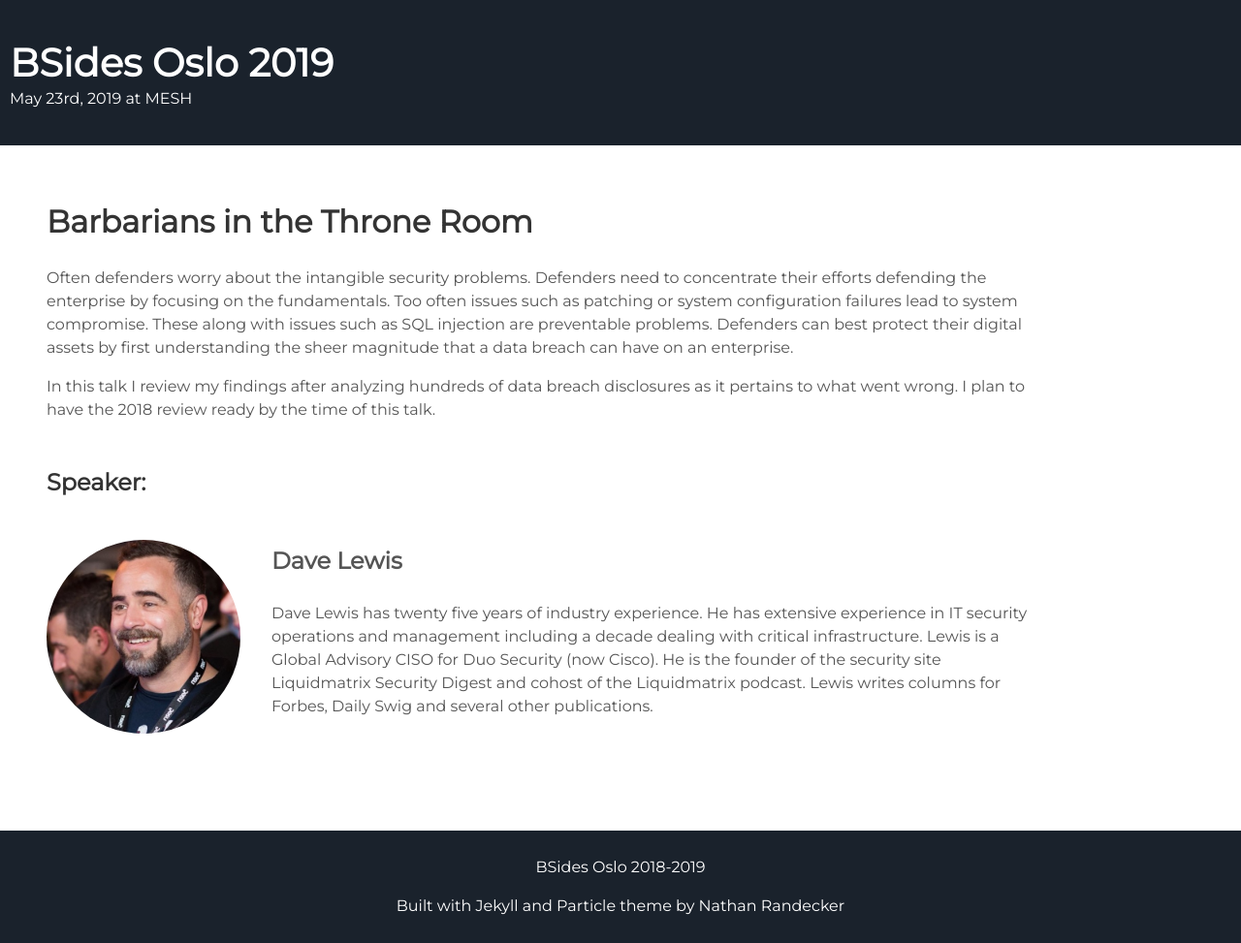
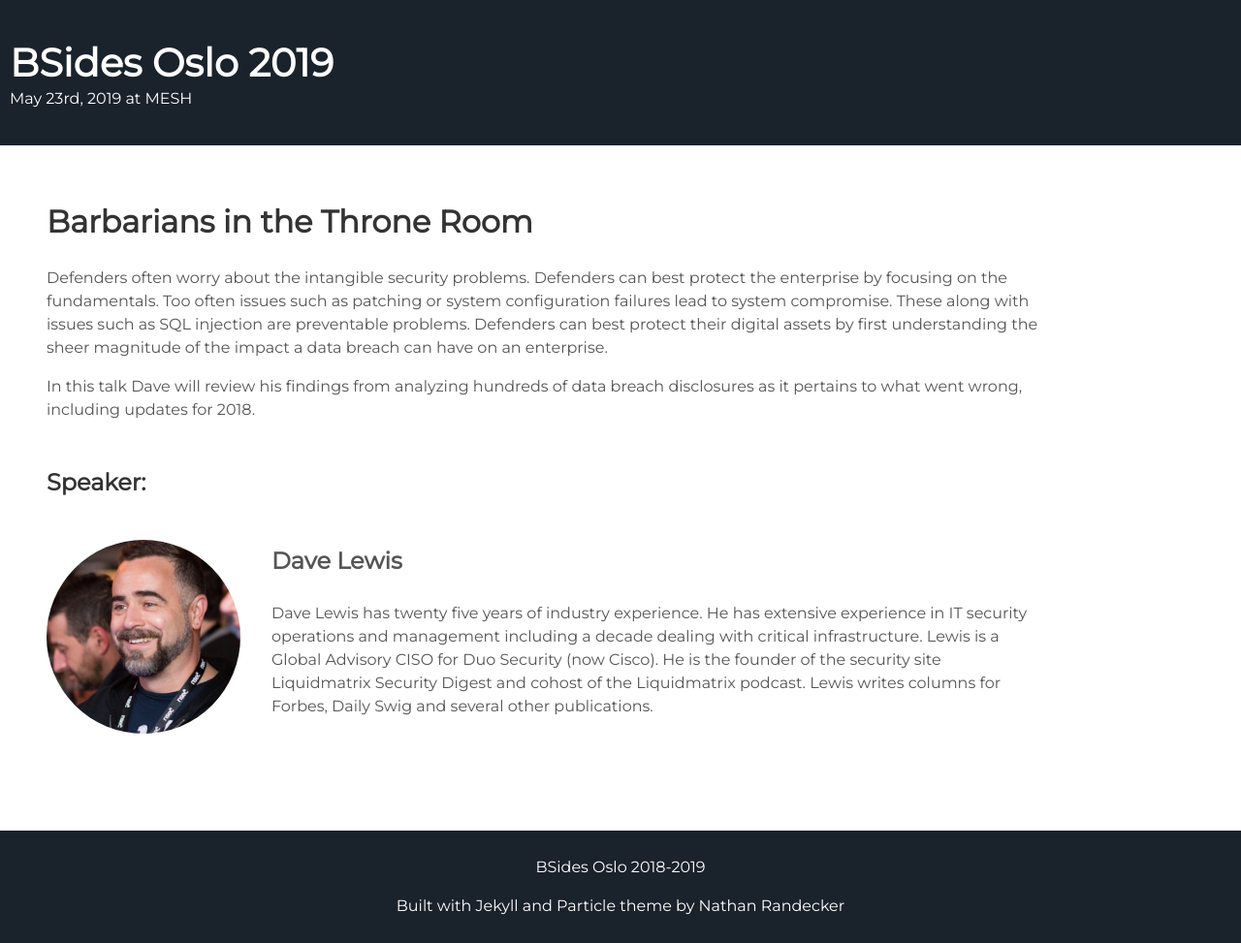
Before and after one commit to eoftedal/2019, a Jekyll site: the page built from _talks/Barbarians_in_the_Throne_Room.md, in a window 1280 px wide. Shown: the whole page at 97% size. Built offline with Jekyll 4.4.1, drawn with Linux system fonts in a browser that asks for light colours.

Commit message:
minor grammar, usage, flow, changed to 3rd person

```diff
--- a/_talks/Barbarians_in_the_Throne_Room.md
+++ b/_talks/Barbarians_in_the_Throne_Room.md
@@ -7,6 +7,6 @@ speakers:
   bio: Dave Lewis has twenty five years of industry experience. He has extensive experience in IT security operations and management including a decade dealing with critical infrastructure. Lewis is a Global Advisory CISO for Duo Security (now Cisco). He is the founder of the security site Liquidmatrix Security Digest and cohost of the Liquidmatrix podcast. Lewis writes columns for Forbes, Daily Swig and several other publications.
 ---
 
-Often defenders worry about the intangible security problems. Defenders need to concentrate their efforts defending the enterprise by focusing on the fundamentals. Too often issues such as patching or system configuration failures lead to system compromise. These along with issues such as SQL injection are preventable problems. Defenders can best protect their digital assets by first understanding the sheer magnitude that a data breach can have on an enterprise.
+Defenders often worry about the intangible security problems. Defenders can best protect the enterprise by focusing on the fundamentals. Too often issues such as patching or system configuration failures lead to system compromise. These along with issues such as SQL injection are preventable problems. Defenders can best protect their digital assets by first understanding the sheer magnitude of the impact a data breach can have on an enterprise.
 
-In this talk I review my findings after analyzing hundreds of data breach disclosures as it pertains to what went wrong. I plan to have the 2018 review ready by the time of this talk.
+In this talk Dave will review his findings from analyzing hundreds of data breach disclosures as it pertains to what went wrong, including updates for 2018.
```
